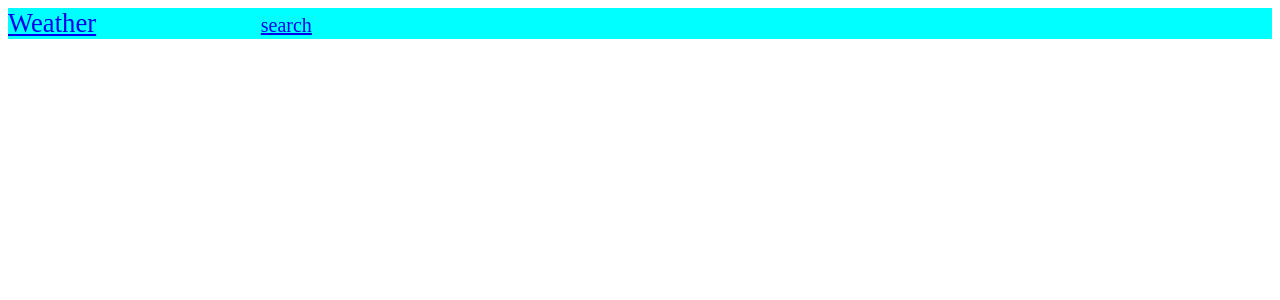
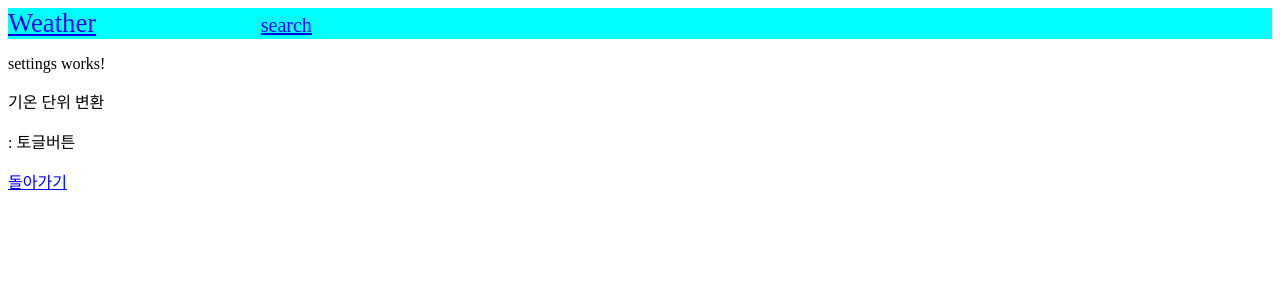
Before and after one commit to wookikiik/angular_study, an Angular app: page /settings in a window 1280 px wide. Before the commit this address led to /. Shown: the top 300 px of the page. Built offline with nearby package versions, Linux system fonts and the light colour scheme.

Commit message:
settings 페이지 추가(settings 컴포넌트)

```diff
--- a/projects/han/src/app/app-routing.module.ts
+++ b/projects/han/src/app/app-routing.module.ts
@@ -20,6 +20,10 @@ import { RouterModule } from '@angular/router';
             {
                 path: 'weather',
                 loadChildren: () => import('./weather/weather.module').then(m => m.WeatherModule)
+            },
+            {
+                path: 'settings',
+                loadChildren: () => import('./settings/settings.module').then(m => m.SettingsModule)
             }
         ])
     ],
--- /dev/null
+++ b/projects/han/src/app/settings/settings.component.html
@@ -0,0 +1,5 @@
+<p>settings works!</p>
+<div>
+    <p>기온 단위 변환</p>: 토글버튼
+</div>
+<p><a routerLink='/weather'>돌아가기</a></p>
--- /dev/null
+++ b/projects/han/src/app/settings/settings.component.ts
@@ -0,0 +1,15 @@
+import { Component, OnInit } from '@angular/core';
+
+@Component({
+  selector: 'app-settings',
+  templateUrl: './settings.component.html',
+  styleUrls: ['./settings.component.css']
+})
+export class SettingsComponent implements OnInit {
+
+  constructor() { }
+
+  ngOnInit(): void {
+  }
+
+}
```
Also changed, not shown: projects/han/src/app/settings/settings-routing.module.ts (added, +14 -0 lines), projects/han/src/app/settings/settings.module.ts (added, +15 -0 lines), projects/han/src/app/settings/settings.component.css (added), 1 other file (tests, documents, lock files or other folders).
